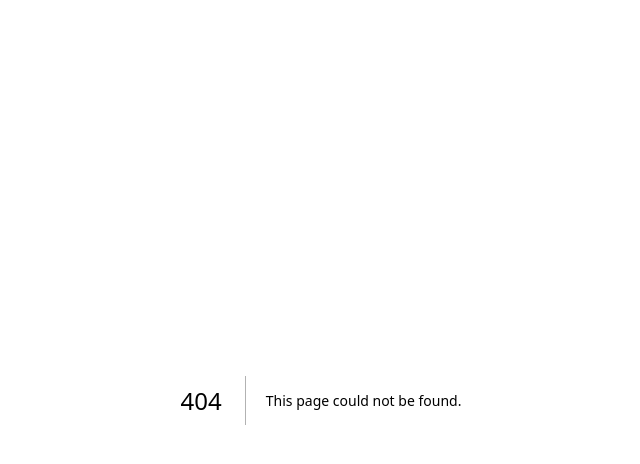
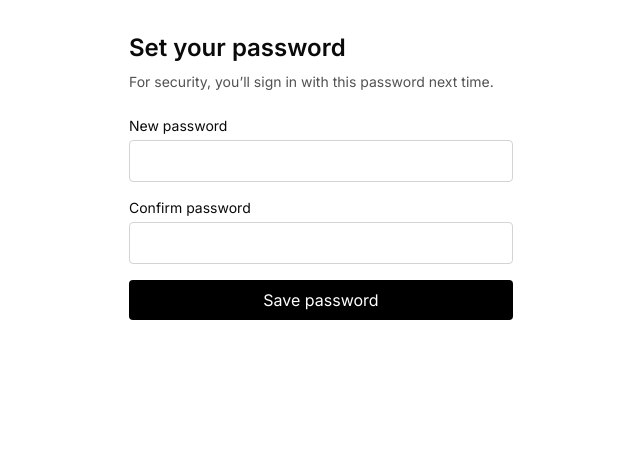
Before and after one commit to gericomaverick/logo-fountain, a Next.js app in the folder apps/web/: page /set-password in a window 1280 px wide. Before the commit this address had no page. Shown: the top 464 px of the page, without its empty margins (319-959 px from the left). Built offline with nearby package versions, Linux system fonts and the light colour scheme; no server answers.

Commit message:
feat(auth): require password setup after magic-link login post-checkout

```diff
--- a/apps/web/src/app/checkout/success/success-processing-client.tsx
+++ b/apps/web/src/app/checkout/success/success-processing-client.tsx
@@ -71,15 +71,21 @@ export default function SuccessProcessingClient() {
 
         if (data.fulfilled) {
           const authed = await isAuthenticated();
-          const destination = authed ? "/dashboard" : "/login";
           const params = new URLSearchParams();
 
           if (data.projectId) {
             params.set("projectId", data.projectId);
           }
 
-          const nextUrl = params.toString() ? `${destination}?${params.toString()}` : destination;
-          router.replace(nextUrl);
+          if (authed) {
+            const nextUrl = params.toString() ? `/dashboard?${params.toString()}` : "/dashboard";
+            router.replace(nextUrl);
+            return;
+          }
+
+          // Require password setup after magic-link sign-in.
+          const setPasswordUrl = params.toString() ? `/set-password?next=/dashboard&${params.toString()}` : "/set-password?next=/dashboard";
+          router.replace(`/login?next=${encodeURIComponent(setPasswordUrl)}`);
           return;
         }
 
--- /dev/null
+++ b/apps/web/src/app/set-password/page.tsx
@@ -0,0 +1,109 @@
+"use client";
+
+import { FormEvent, useMemo, useState } from "react";
+import { useRouter } from "next/navigation";
+
+import { createSupabaseBrowserClient } from "@/lib/supabase/client";
+
+function safeNextPath(): string {
+  if (typeof window === "undefined") return "/dashboard";
+  const rawNext = new URLSearchParams(window.location.search).get("next") || "/dashboard";
+  return rawNext.startsWith("/") ? rawNext : "/dashboard";
+}
+
+export default function SetPasswordPage() {
+  const router = useRouter();
+  const supabase = useMemo(() => createSupabaseBrowserClient(), []);
+
+  const nextPath = safeNextPath();
+
+  const [password, setPassword] = useState("");
+  const [confirm, setConfirm] = useState("");
+  const [status, setStatus] = useState<string | null>(null);
+  const [isSubmitting, setIsSubmitting] = useState(false);
+
+  async function onSubmit(event: FormEvent<HTMLFormElement>) {
+    event.preventDefault();
+    setStatus(null);
+
+    if (password.length < 8) {
+      setStatus("Password must be at least 8 characters.");
+      return;
+    }
+
+    if (password !== confirm) {
+      setStatus("Passwords do not match.");
+      return;
+    }
+
+    setIsSubmitting(true);
+
+    const { data, error } = await supabase.auth.updateUser({ password });
+
+    setIsSubmitting(false);
+
+    if (error) {
+      setStatus(error.message);
+      return;
+    }
+
+    if (!data.user) {
+      setStatus("You must be signed in to set a password.");
+      return;
+    }
+
+    router.push(nextPath);
+    router.refresh();
+  }
+
+  return (
+    <main className="mx-auto max-w-md p-8">
+      <h1 className="text-2xl font-semibold">Set your password</h1>
+      <p className="mt-2 text-sm text-neutral-600">
+        For security, you’ll sign in with this password next time.
+      </p>
+
+      <form className="mt-6 space-y-4" onSubmit={onSubmit}>
+        <div>
+          <label className="mb-1 block text-sm" htmlFor="password">
+            New password
+          </label>
+          <input
+            id="password"
+            type="password"
+            autoComplete="new-password"
+            required
+            value={password}
+            onChange={(event) => setPassword(event.target.value)}
+            className="w-full rounded border border-neutral-300 px-3 py-2"
+          />
+        </div>
+
+        <div>
+          <label className="mb-1 block text-sm" htmlFor="confirm">
+            Confirm password
+          </label>
+          <input
+            id="confirm"
+            type="password"
+            autoComplete="new-password"
+            required
+            value={confirm}
+            onChange={(event) => setConfirm(event.target.value)}
+            className="w-full rounded border border-neutral-300 px-3 py-2"
+          />
+        </div>
+
+        <button
+          type="submit"
+          disabled={isSubmitting}
+          className="w-full rounded bg-black px-4 py-2 text-white disabled:opacity-60"
+        >
+          {isSubmitting ? "Saving..." : "Save password"}
+        </button>
+      </form>
+
+      {status ? <p className="mt-4 text-sm text-neutral-700">{status}</p> : null}
+    </main>
+  );
+}
```
